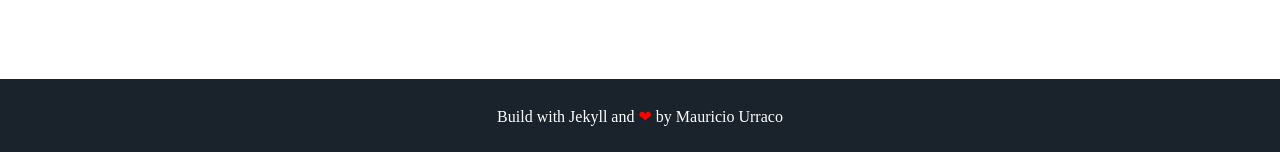
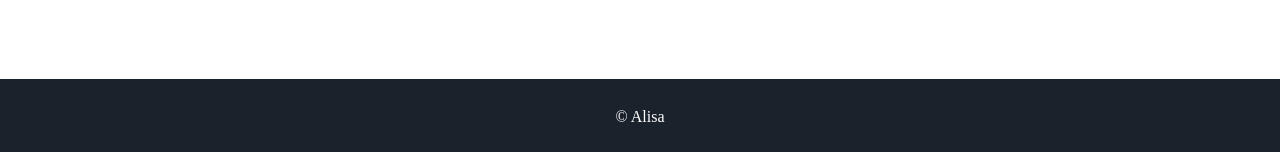
Before and after one commit to korney3/korney3.github.io, a Jekyll site: the page built from index.html, in a window 1280 px wide. Shown: the part 1550-1702 px from the top of the page. Built offline with Jekyll 4.4.1, drawn with Linux system fonts in a browser that asks for light colours; some web fonts are replaced.

Commit message:
Update footer.html

```diff
--- a/_includes/footer.html
+++ b/_includes/footer.html
@@ -1,6 +1,6 @@
 <footer class="footer">
-    <!-- <p>&copy; {{ site.username }}</p> -->
-    <p>Build with Jekyll and <span class="love">❤</span> by <a href="https://github.com/murraco">Mauricio Urraco</a></p>
+     <p>&copy; {{ site.username }}</p>
+    <!--<p>Build with Jekyll and <span class="love">❤</span> by <a href="https://github.com/murraco">Mauricio Urraco</a></p> -->
 </footer>
 <script src="//cdn.jsdelivr.net/particles.js/2.0.0/particles.min.js"></script>
 <script src="{{ '/assets/js/sweet-scroll.min.js' | prepend: site.baseurl }}"></script>
```
